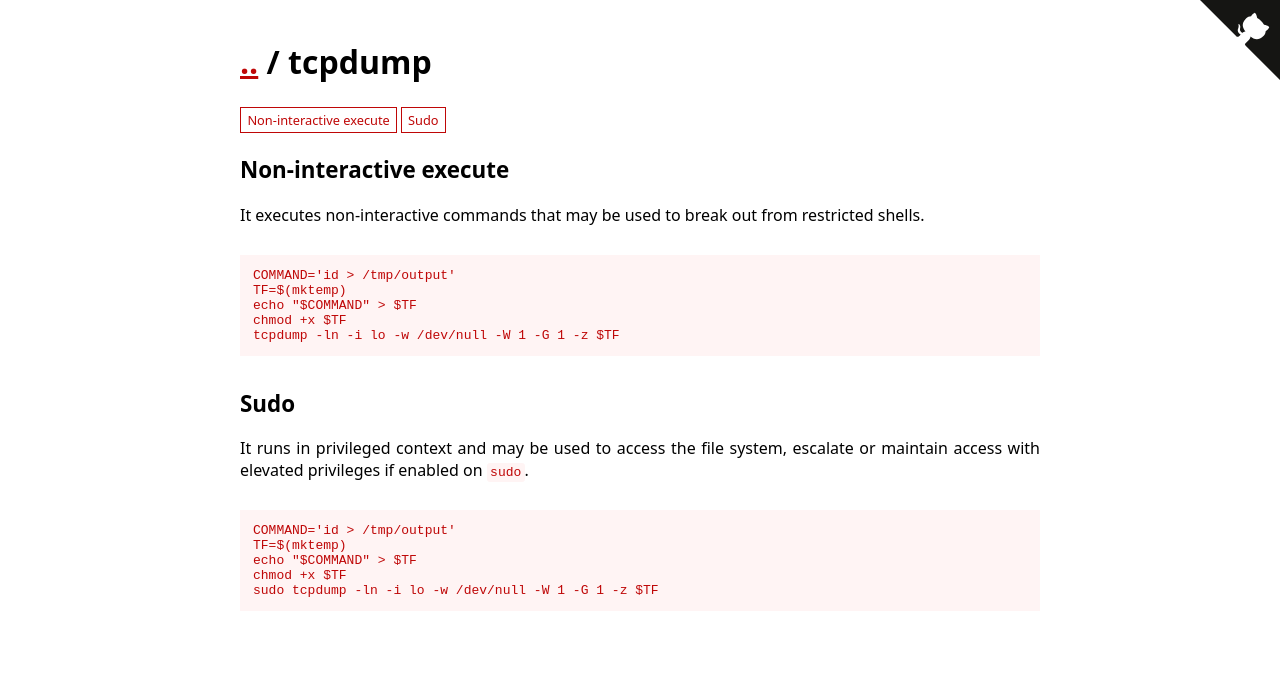
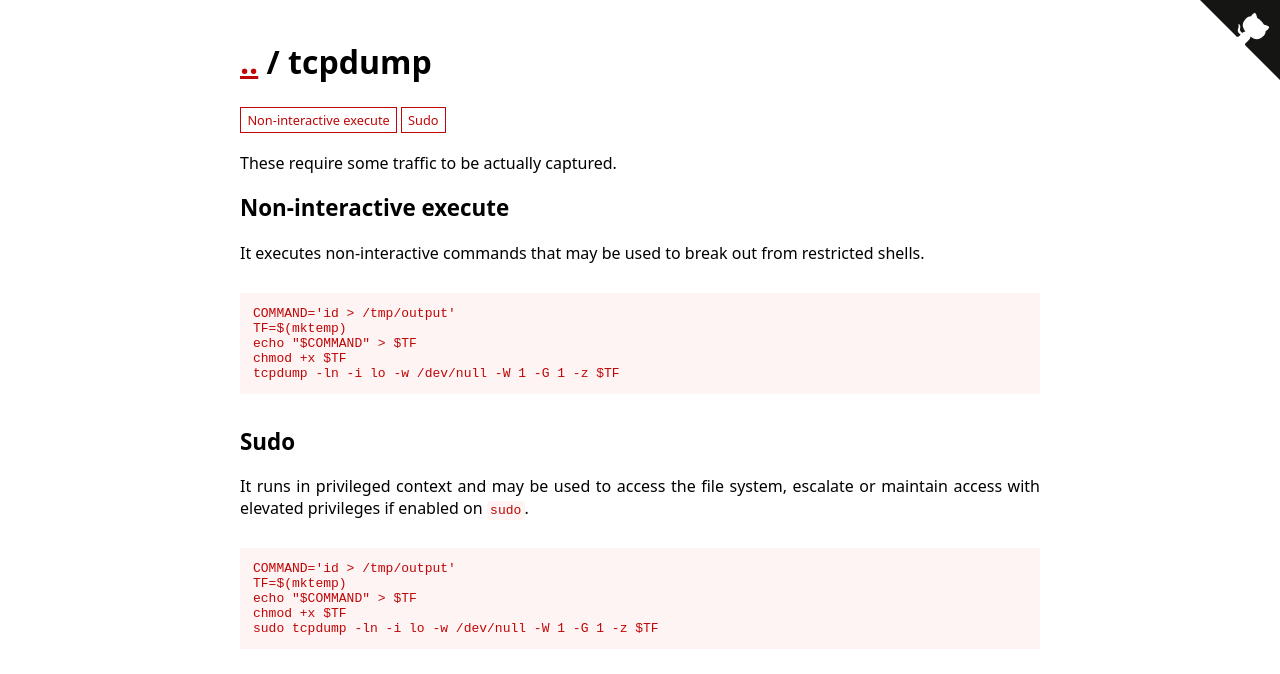
Before and after one commit to GTFOBins/GTFOBins.github.io, a Jekyll site: the page built from _gtfobins/tcpdump.md, in a window 1280 px wide. Shown: the top 674 px of the page. Built offline with Jekyll 4.4.1, drawn with Linux system fonts in a browser that asks for light colours.

Commit message:
Add notice about tcpdump traffic requirements

```diff
--- a/_gtfobins/tcpdump.md
+++ b/_gtfobins/tcpdump.md
@@ -1,4 +1,5 @@
 ---
+description: These require some traffic to be actually captured.
 functions:
   execute-non-interactive:
     - code: |
```
